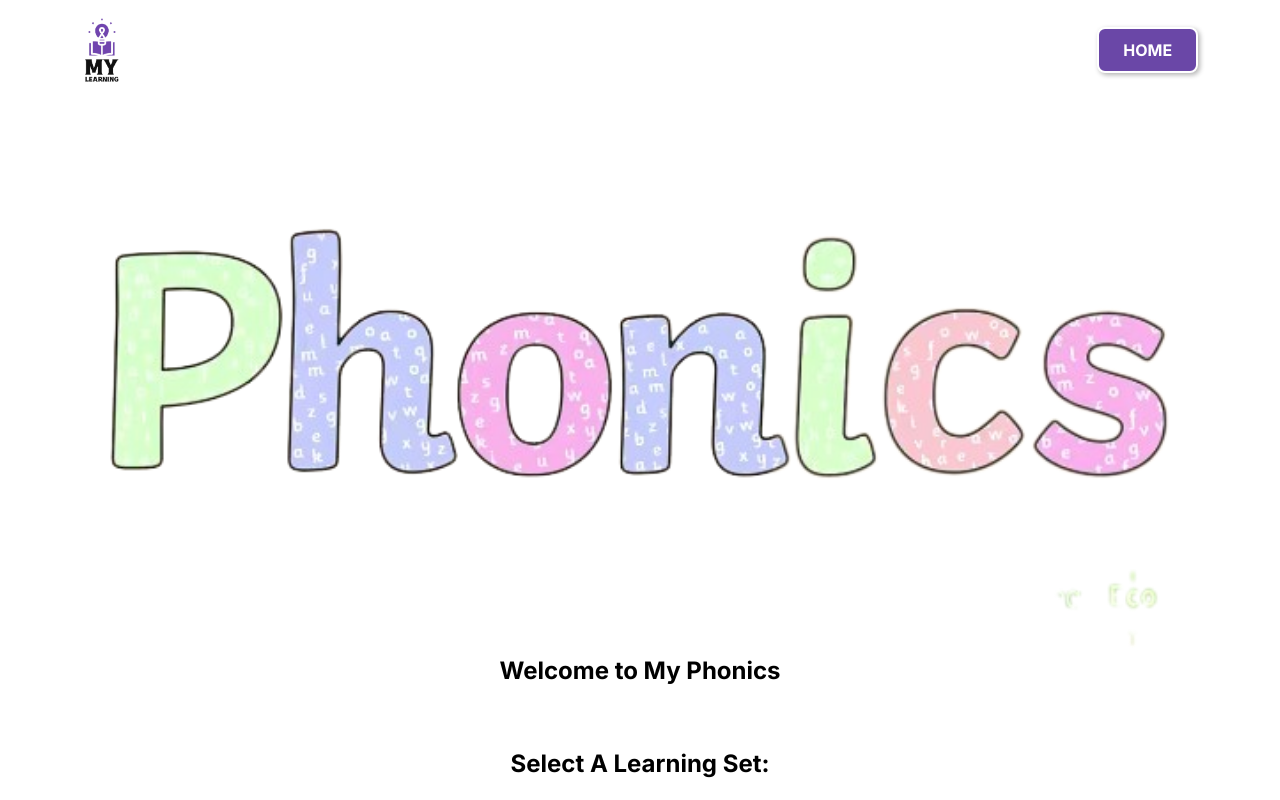
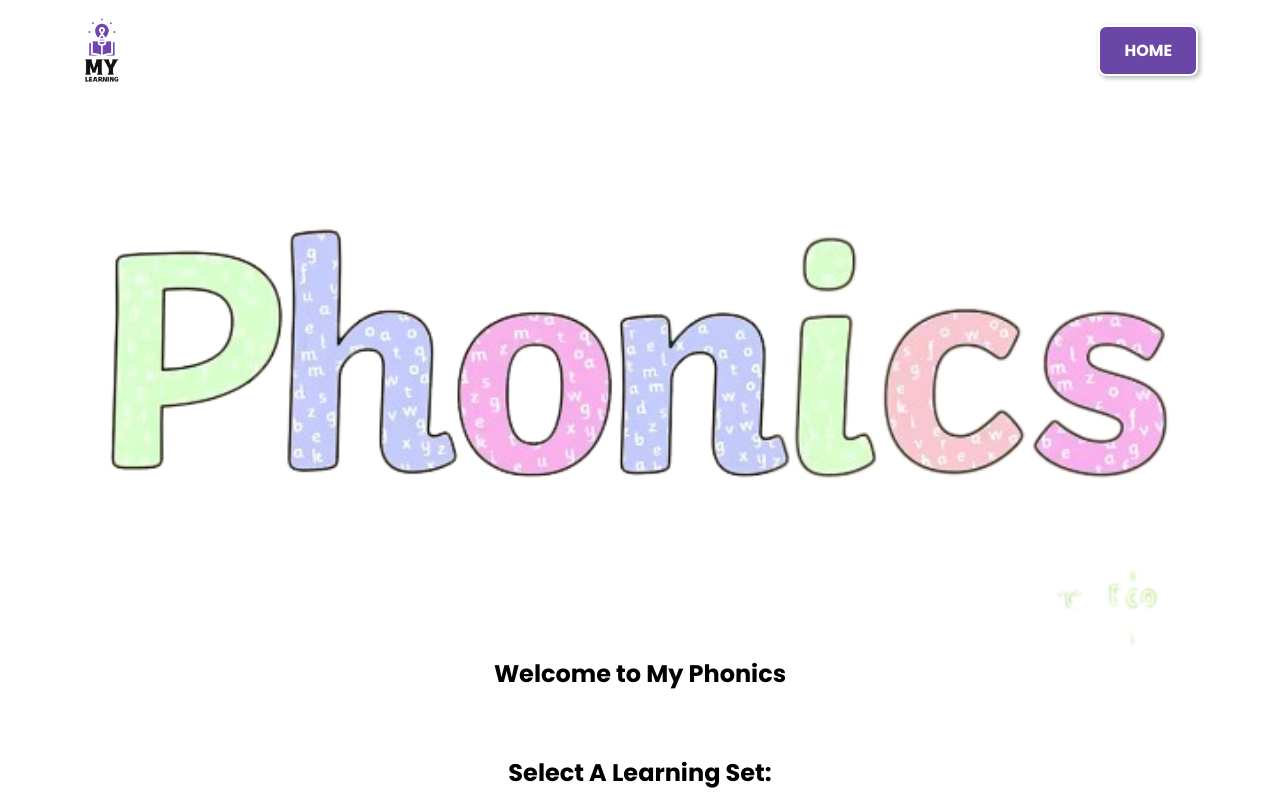
Before and after one commit to jake4369/phonics, a Next.js app: page / in a window 1280 px wide. Shown: the top 800 px of the page. Built offline with nearby package versions, Linux system fonts and the light colour scheme.

Commit message:
Change font to Poppins

```diff
--- a/styles/index.css
+++ b/styles/index.css
@@ -1,4 +1,4 @@
-@import url("https://fonts.googleapis.com/css2?family=Inter:wght@400;700&display=swap");
+@import url("https://fonts.googleapis.com/css2?family=Inter:wght@400;700&family=Poppins:wght@400;700&display=swap");
 
 @import "./../components/Layout/styles.css";
 @import "./../components/Homepage/styles.css";
@@ -16,7 +16,7 @@
 }
 
 body {
-  font-family: "Inter", Arial, Helvetica, sans-serif;
+  font-family: "Poppins", Arial, Helvetica, sans-serif;
 }
 
 img {
```
